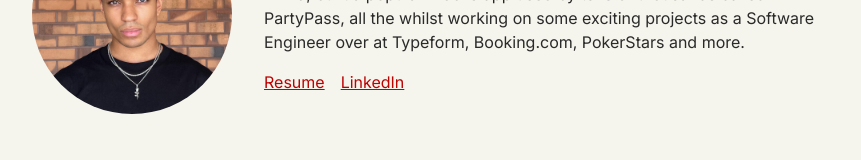
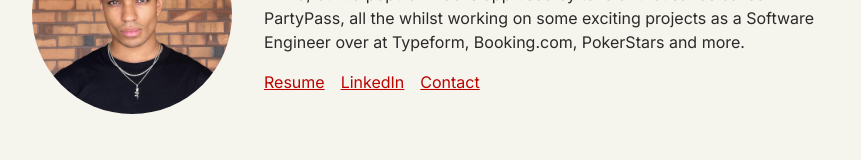
Before and after one commit to balazsotakomaiya/personal-site, a Next.js app: page / in a window 1280 px wide. Shown: the part 240-400 px from the top of the page, without its empty margins (208-1069 px from the left). Built offline with nearby package versions, Linux system fonts and the light colour scheme.

Commit message:
Contact me via email

```diff
--- a/app/page.tsx
+++ b/app/page.tsx
@@ -25,6 +25,7 @@ export default function Home() {
                         {/*<Link target='_blank' href=''>Blog</Link>*/}
                         <Link target='_blank' href='/resume.pdf'>Resume</Link>
                         <Link target='_blank' href='https://www.linkedin.com/in/heyitsbalazs/'>LinkedIn</Link>
+                        <Link target='_blank' href='mailto:balazs@otakomaiya.com'>Contact</Link>
                     </Links>
                 </Summary>
             </Header>
```
